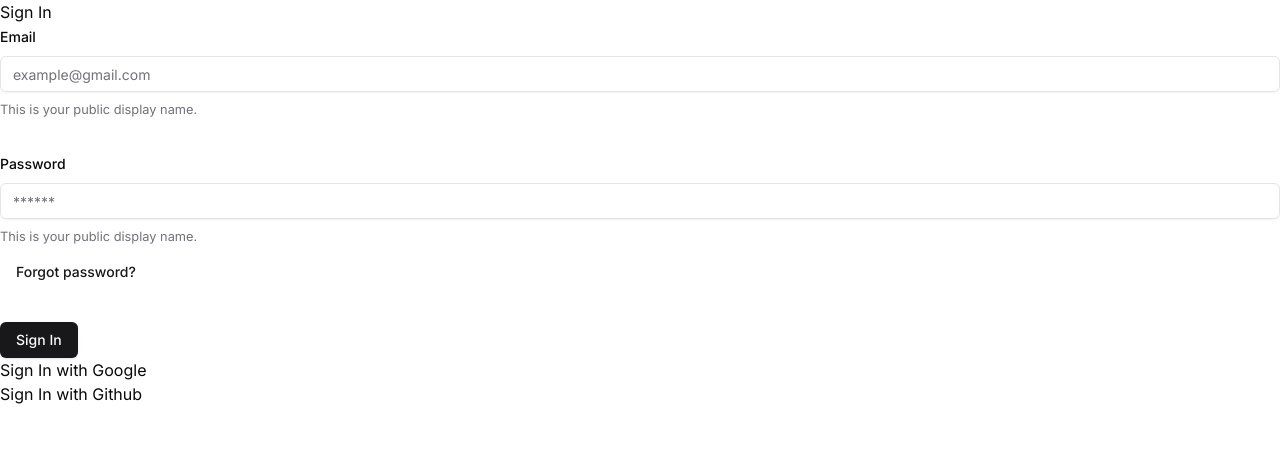
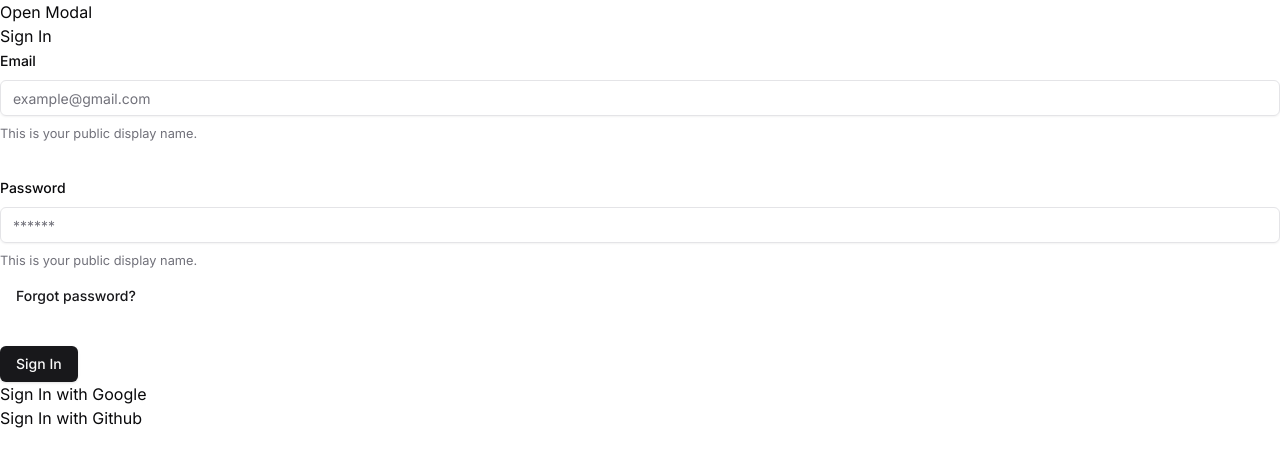
Before and after one commit to dworker863/education-portal, a Next.js app: page /signin in a window 1280 px wide. Shown: the top 466 px of the page. Built offline with nearby package versions, Linux system fonts and the light colour scheme.

Commit message:
Added parallel route for signin modal

```diff
--- /dev/null
+++ b/app/@auth/(.)signin/page.tsx
@@ -0,0 +1,9 @@
+import Modal from '@/app/components/Modal';
+
+export default function Login() {
+  return (
+    <>
+      <Modal>Modal: Login</Modal>
+    </>
+  );
+}
--- /dev/null
+++ b/app/@auth/default.tsx
@@ -0,0 +1,3 @@
+export default function Default() {
+  return null;
+}
--- /dev/null
+++ b/app/components/Modal.tsx
@@ -0,0 +1,7 @@
+import React from 'react';
+
+const Modal = ({ children }: { children: React.ReactNode }) => {
+  return <div>{children}</div>;
+};
+
+export default Modal;
--- a/app/layout.tsx
+++ b/app/layout.tsx
@@ -3,6 +3,7 @@ import { Inter } from 'next/font/google';
 import './globals.css';
 import { SessionProvider } from 'next-auth/react';
 import { Session } from 'next-auth';
+import Link from 'next/link';
 
 const inter = Inter({ subsets: ['latin'] });
 
@@ -13,15 +14,21 @@ export const metadata: Metadata = {
 
 export default function RootLayout({
   session,
+  auth,
   children,
 }: Readonly<{
   session: Session | null;
+  auth: React.ReactNode;
   children: React.ReactNode;
 }>) {
   return (
     <SessionProvider session={session}>
       <html lang="en">
-        <body className={inter.className}>{children}</body>
+        <body className={inter.className}>
+          <Link href="/signin">Open Modal</Link>
+          <div>{children}</div>
+          <div>{auth}</div>
+        </body>
       </html>
     </SessionProvider>
   );
--- a/app/page.tsx
+++ b/app/page.tsx
@@ -11,7 +11,7 @@ export default async function Home() {
 
   return (
     <main>
-      {session?.user?.image && (
+      {/* {session?.user?.image && (
         <Image
           src={session?.user?.image?.replace(/\\/gi, '/')}
           alt="avatar"
@@ -42,7 +42,7 @@ export default async function Home() {
             </Link>
           ))}
         <br />
-      </section>
+      </section> */}
     </main>
   );
 }
```
Also changed, not shown: middleware.ts (+8 -8 lines).
